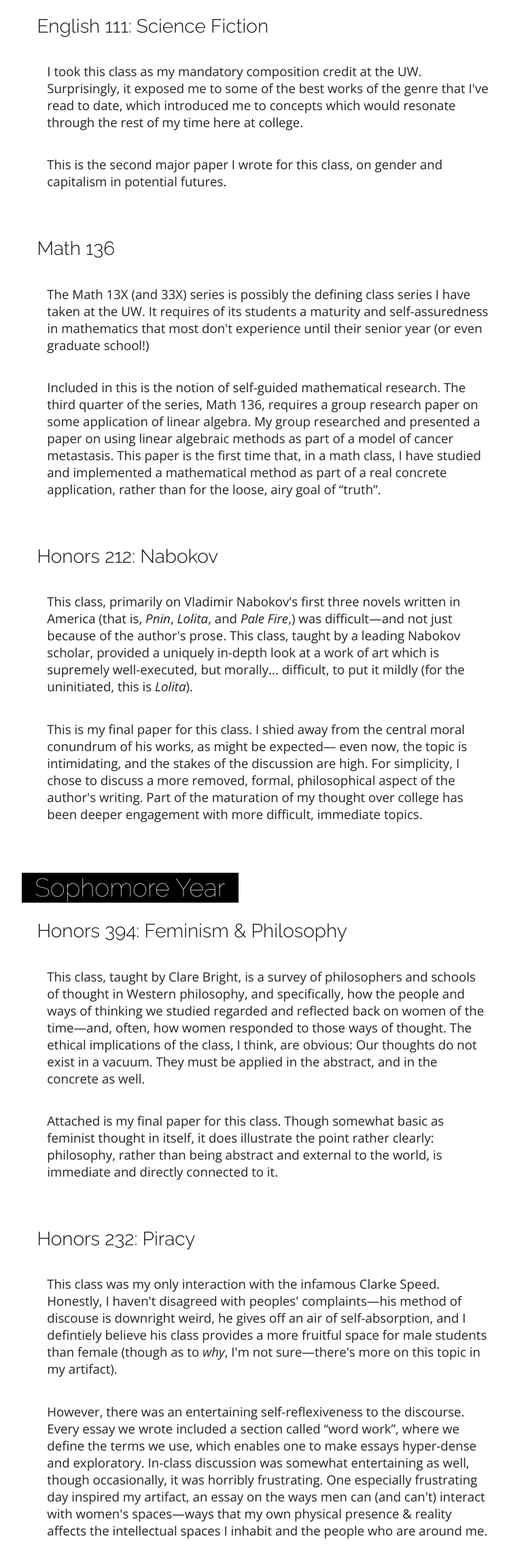
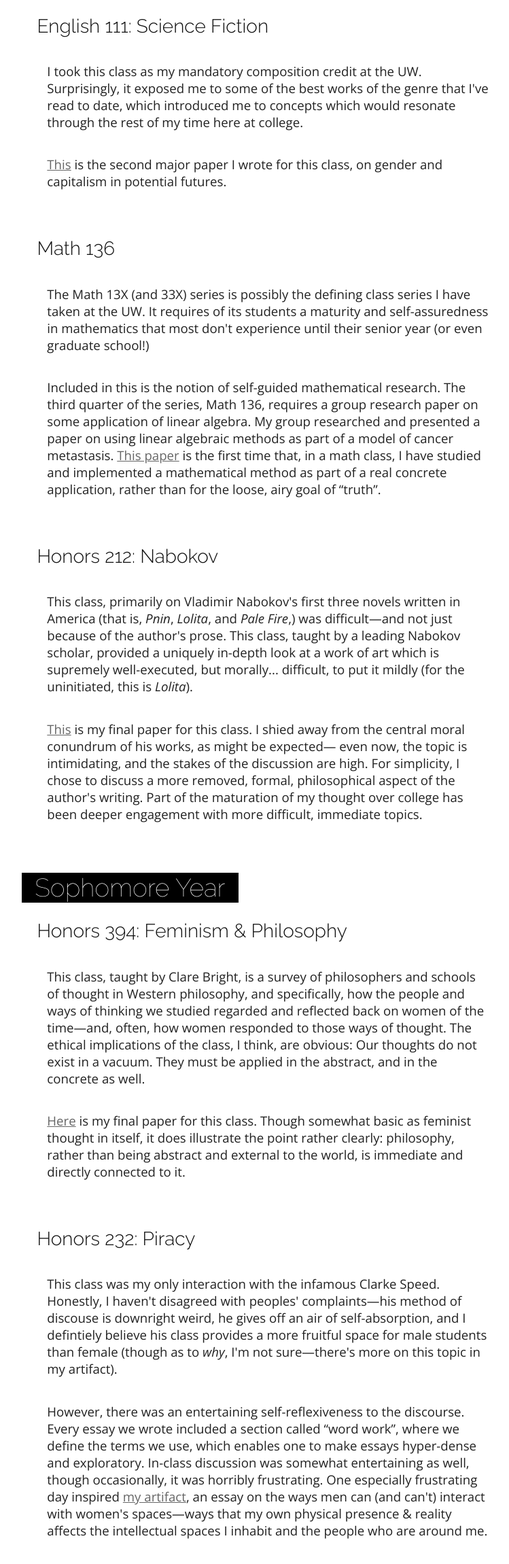
Before and after one commit to jpco/jpco.io, a plain HTML site: page portfolio/kn/index.html in a window 1280 px wide. Shown: the part 480-2781 px from the top of the page at 68% size, without its empty margins (280-1029 px from the left). Drawn offline with nearby package versions, Linux system fonts and the light colour scheme.

Commit message:
artifacts!

```diff
--- a/portfolio/kn/index.html
+++ b/portfolio/kn/index.html
@@ -44,21 +44,21 @@ function loadit() {
 
 <p>I took this class as my mandatory composition credit at the UW.  Surprisingly, it exposed me to some of the best works of the genre that I've read to date, which introduced me to concepts which would resonate through the rest of my time here at college.</p>
 
-<p>This is the second major paper I wrote for this class, on gender and capitalism in potential futures.</p>
+<p><a href="engl111mp2.pdf">This</a> is the second major paper I wrote for this class, on gender and capitalism in potential futures.</p>
 
 
 <h2>Math 136</h2>
 
 <p>The Math 13X (and 33X) series is possibly the defining class series I have taken at the UW.  It requires of its students a maturity and self-assuredness in mathematics that most don't experience until their senior year (or even graduate school!)</p>
 
-<p>Included in this is the notion of self-guided mathematical research.  The third quarter of the series, Math 136, requires a group research paper on some application of linear algebra.  My group researched and presented a paper on using linear algebraic methods as part of a model of cancer metastasis.  This paper is the first time that, in a math class, I have studied and implemented a mathematical method as part of a real concrete application, rather than for the loose, airy goal of &ldquo;truth&rdquo;.</p>
+<p>Included in this is the notion of self-guided mathematical research.  The third quarter of the series, Math 136, requires a group research paper on some application of linear algebra.  My group researched and presented a paper on using linear algebraic methods as part of a model of cancer metastasis.  <a href="math136final.pdf">This paper</a> is the first time that, in a math class, I have studied and implemented a mathematical method as part of a real concrete application, rather than for the loose, airy goal of &ldquo;truth&rdquo;.</p>
 
 
 <h2>Honors 212: Nabokov</h2>
 
 <p>This class, primarily on Vladimir Nabokov's first three novels written in America (that is, <em>Pnin</em>, <em>Lolita</em>, and <em>Pale Fire</em>,) was difficult&mdash;and not just because of the author's prose.  This class, taught by a leading Nabokov scholar, provided a uniquely in-depth look at a work of art which is supremely well-executed, but morally... difficult, to put it mildly (for the uninitiated, this is <em>Lolita</em>). </p>
 
-<p>This is my final paper for this class.  I shied away from the central moral conundrum of his works, as might be expected&mdash; even now, the topic is intimidating, and the stakes of the discussion are high.  For simplicity, I chose to discuss a more removed, formal, philosophical aspect of the author's writing.  Part of the maturation of my thought over college has been deeper engagement with more difficult, immediate topics.</p>
+<p><a href="honors212final.pdf">This</a> is my final paper for this class.  I shied away from the central moral conundrum of his works, as might be expected&mdash; even now, the topic is intimidating, and the stakes of the discussion are high.  For simplicity, I chose to discuss a more removed, formal, philosophical aspect of the author's writing.  Part of the maturation of my thought over college has been deeper engagement with more difficult, immediate topics.</p>
 
 
 <h1>Sophomore Year</h1>
@@ -67,14 +67,14 @@ function loadit() {
 
 <p>This class, taught by Clare Bright, is a survey of philosophers and schools of thought in Western philosophy, and specifically, how the people and ways of thinking we studied regarded and reflected back on women of the time&mdash;and, often, how women responded to those ways of thought.  The ethical implications of the class, I think, are obvious: Our thoughts do not exist in a vacuum.  They must be applied in the abstract, and in the concrete as well.</p>
 
-<p>Attached is my final paper for this class.  Though somewhat basic as feminist thought in itself, it does illustrate the point rather clearly: philosophy, rather than being abstract and external to the world, is immediate and directly connected to it.</p>
+<p><a href="clarebrightfinal.pdf">Here</a> is my final paper for this class.  Though somewhat basic as feminist thought in itself, it does illustrate the point rather clearly: philosophy, rather than being abstract and external to the world, is immediate and directly connected to it.</p>
 
 
 <h2>Honors 232: Piracy</h2>
 
 <p>This class was my only interaction with the infamous Clarke Speed.  Honestly, I haven't disagreed with peoples' complaints&mdash;his method of discouse is downright weird, he gives off an air of self-absorption, and I defintiely believe his class provides a more fruitful space for male students than female (though as to <em>why</em>, I'm not sure&mdash;there's more on this topic in my artifact).</p>
 
-<p>However, there was an entertaining self-reflexiveness to the discourse.  Every essay we wrote included a section called &ldquo;word work&rdquo;, where we define the terms we use, which enables one to make essays hyper-dense and exploratory.  In-class discussion was somewhat entertaining as well, though occasionally, it was horribly frustrating.  One especially frustrating day inspired my artifact, an essay on the ways men can (and can't) interact with women's spaces&mdash;ways that my own physical presence &amp; reality affects the intellectual spaces I inhabit and the people who are around me.</p>
+<p>However, there was an entertaining self-reflexiveness to the discourse.  Every essay we wrote included a section called &ldquo;word work&rdquo;, where we define the terms we use, which enables one to make essays hyper-dense and exploratory.  In-class discussion was somewhat entertaining as well, though occasionally, it was horribly frustrating.  One especially frustrating day inspired <a href="ClSpAccu.pdf">my artifact</a>, an essay on the ways men can (and can't) interact with women's spaces&mdash;ways that my own physical presence &amp; reality affects the intellectual spaces I inhabit and the people who are around me.</p>
 
 </div>
 </body>
```
Also changed, not shown: portfolio/do/index.html (+6 -3 lines), portfolio/do/engr202sample.png (added), 7 other files.
